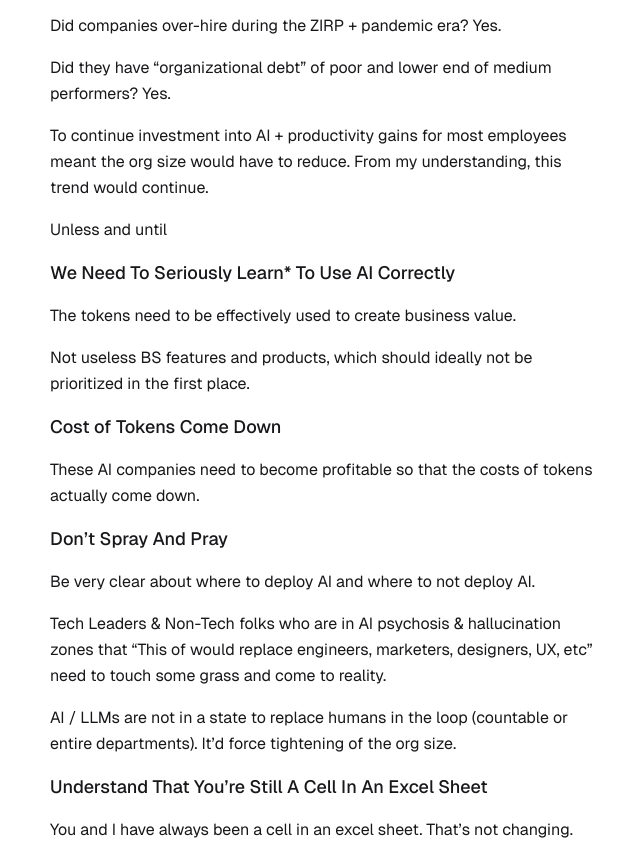
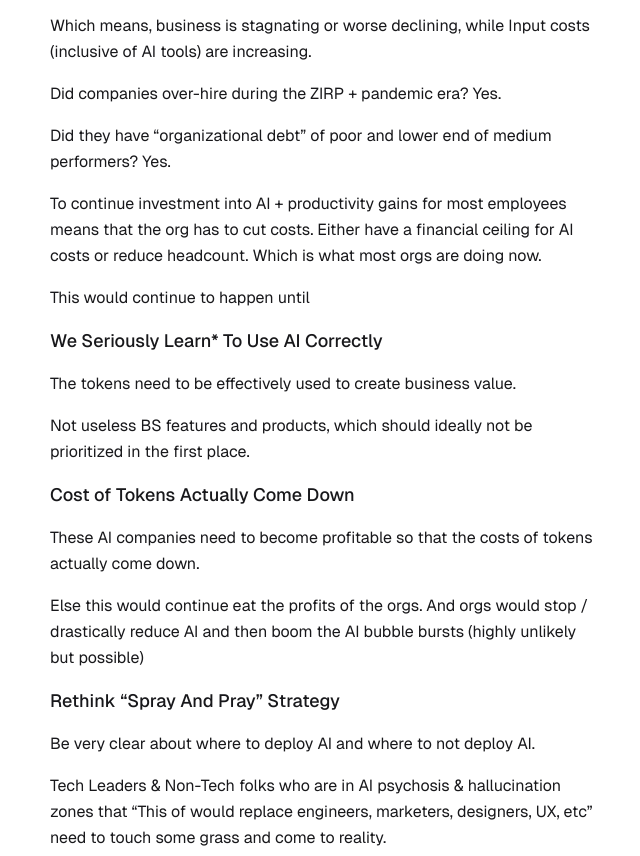
Before and after one commit to onstash/hastons, an Astro site: page /notes/the-ai-hallucination-problem in a window 1280 px wide. Shown: the part 2873-3729 px from the top of the page, without its empty margins (318-958 px from the left). Built offline with nearby package versions, Linux system fonts and the light colour scheme; Astro itself is replaced by a stand-in of ours; no server answers.

Commit message:
feat: the-ai-hallucination-problem note updates

```diff
--- a/src/content/notes/the-ai-hallucination-problem.md
+++ b/src/content/notes/the-ai-hallucination-problem.md
@@ -100,25 +100,29 @@ Did the costs increase? Yes, definitely. Paying for API calls, subscriptions, et
 
 Did the Outputs for the business (profits) increase in the same proportion? Not likely.
 
+Which means, business is stagnating or worse declining, while Input costs (inclusive of AI tools) are increasing.
+
 Did companies over-hire during the ZIRP + pandemic era? Yes.
 
 Did they have "organizational debt" of poor and lower end of medium performers? Yes.
 
-To continue investment into AI + productivity gains for most employees meant the org size would have to reduce. From my understanding, this trend would continue.
+To continue investment into AI + productivity gains for most employees means that the org has to cut costs. Either have a financial ceiling for AI costs or reduce headcount. Which is what most orgs are doing now.
 
-Unless and until
+This would continue to happen until
 
-## We Need To Seriously Learn\* To Use AI Correctly
+## We Seriously Learn\* To Use AI Correctly
 
 The tokens need to be effectively used to create business value.
 
 Not useless BS features and products, which should ideally not be prioritized in the first place.
 
-## Cost of Tokens Come Down
+## Cost of Tokens Actually Come Down
 
 These AI companies need to become profitable so that the costs of tokens actually come down.
 
-## Don't Spray And Pray
+Else this would continue eat the profits of the orgs. And orgs would stop / drastically reduce AI and then boom the AI bubble bursts (highly unlikely but possible)
+
+## Rethink "Spray And Pray" Strategy
 
 Be very clear about where to deploy AI and where to not deploy AI.
 
```
